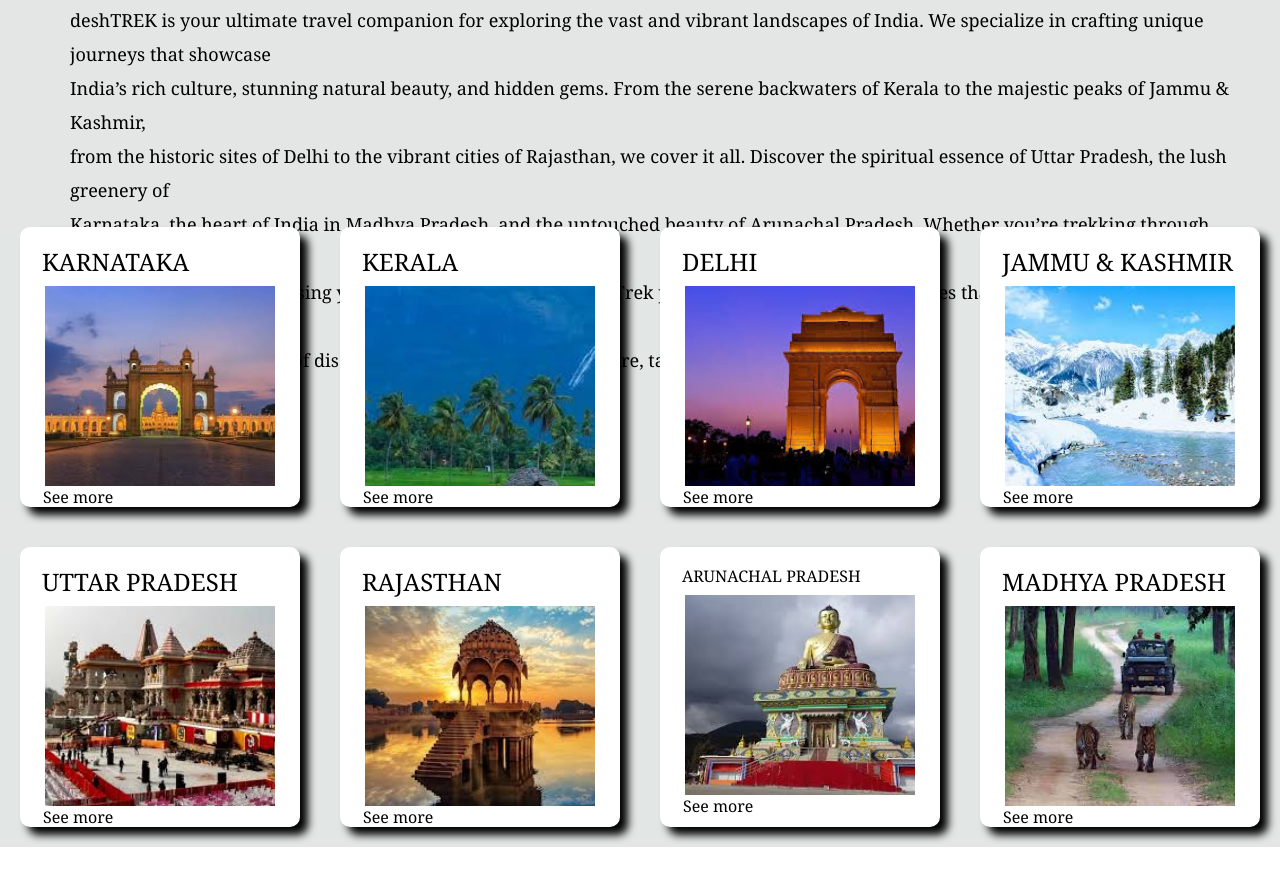
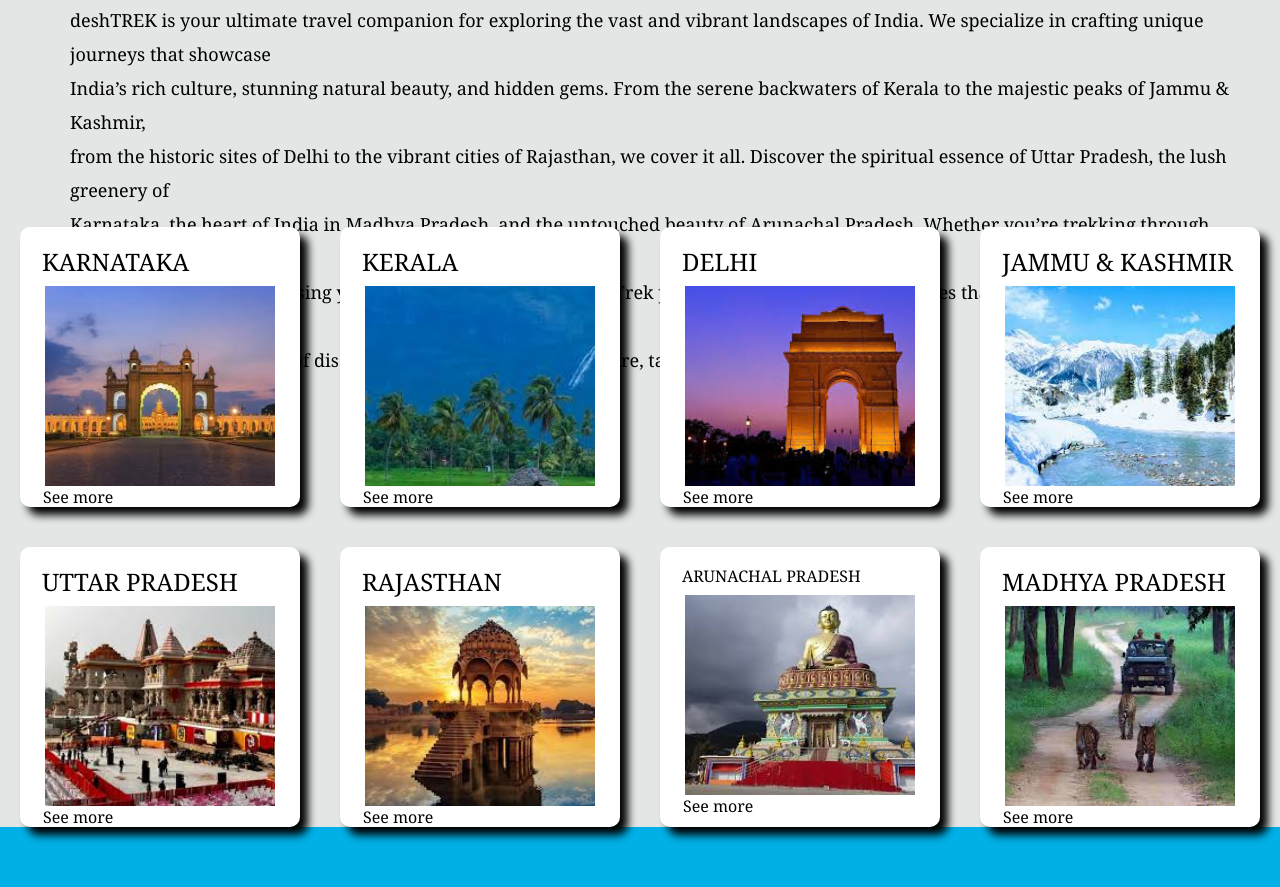
Before and after one commit to shreyansh-ab/deshtrek, a plain HTML site: page index.html in a window 1280 px wide. Shown: the part 673-1560 px from the top of the page. Before the commit the page ends 1520 px from the top, so only its background shows below. Drawn offline with Linux system fonts and the light colour scheme.

Commit message:
added footer

```diff
--- a/index.html
+++ b/index.html
@@ -166,6 +166,14 @@
 </div>
 
 
+<div class="footer">
+
+
+
+
+
+</div>
+
 
 </body>
 </html>
--- a/style.css
+++ b/style.css
@@ -178,3 +178,9 @@ background-color: #e2e7e6;
     margin-top: 8px;
 
 }
+
+
+.footer{
+    height: 60px;
+    background-color:rgb(1, 176, 230);
+}
```
